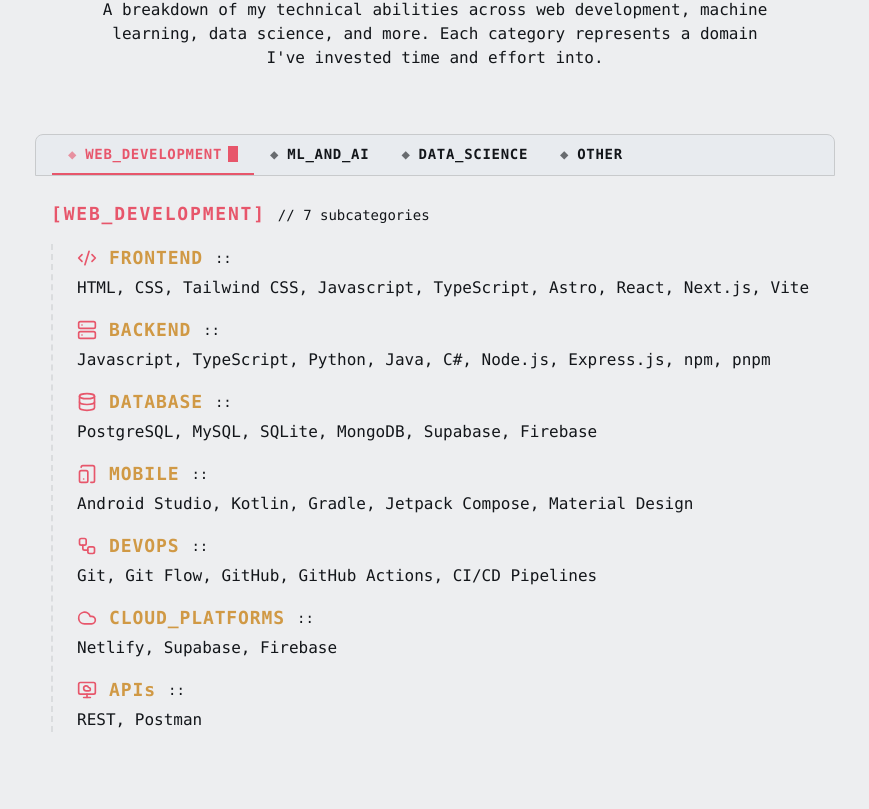
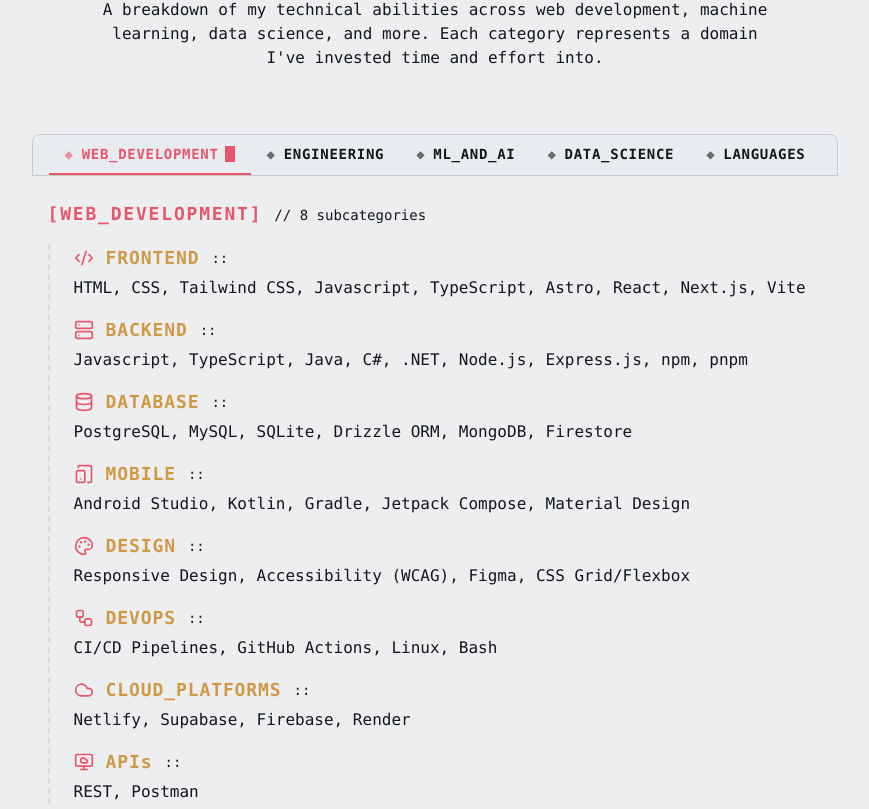
Before and after one commit to kevanoullio/kevanoullio.github.io, a React (Vite) app: page / in a window 1280 px wide. Shown: the part 831-1640 px from the top of the page, without its empty margins (205-1074 px from the left). Built offline with nearby package versions, Linux system fonts and the light colour scheme.

Commit message:
Greatly improved skills section, added several categories and subcategories and entries, added and updated icons.

```diff
--- a/src/pages/Skills.tsx
+++ b/src/pages/Skills.tsx
@@ -1,9 +1,10 @@
 import { useState, useEffect } from "react"
 import {
-  Code2, Server, Database, TabletSmartphone, Workflow, Cloud, MonitorCloud,
-  BookType, CpuIcon, ChartSpline, BrainCircuit, BotIcon,
-  ChartScatter, ChartPie, PiIcon, Sigma, Wrench,
-  FlaskConical, Palette, Terminal, GraduationCap
+  Code2, Server, Database, TabletSmartphone, Palette, Workflow, Cloud, MonitorCloud,
+  GitMerge, FlaskConical, LockKeyhole, House, GraduationCap, Terminal,
+  CpuIcon, ChartSpline, DecimalsArrowRight, BrainCircuit, BotIcon,
+  ChartScatter, ChartPie, Binary, PiIcon, Sigma, Wrench,
+  Code, SquareTerminal, DatabaseZap, CardSim
 } from "lucide-react"
 import { Section } from "@/components/Section"
 import { SectionPrompt } from "@/components/text/section-prompt"
@@ -17,12 +18,26 @@
     icon: "◆",
     skills: [
       { label: "FRONTEND", icon: Code2, value: "HTML, CSS, Tailwind CSS, Javascript, TypeScript, Astro, React, Next.js, Vite" },
-      { label: "BACKEND", icon: Server, value: "Javascript, TypeScript, Python, Java, C#, Node.js, Express.js, npm, pnpm" },
-      { label: "DATABASE", icon: Database, value: "PostgreSQL, MySQL, SQLite, MongoDB, Supabase, Firebase" },
+      { label: "BACKEND", icon: Server, value: "Javascript, TypeScript, Java, C#, .NET, Node.js, Express.js, npm, pnpm" },
+      { label: "DATABASE", icon: Database, value: "PostgreSQL, MySQL, SQLite, Drizzle ORM, MongoDB, Firestore" },
       { label: "MOBILE", icon: TabletSmartphone, value: "Android Studio, Kotlin, Gradle, Jetpack Compose, Material Design" },
-      { label: "DEVOPS", icon: Workflow, value: "Git, Git Flow, GitHub, GitHub Actions, CI/CD Pipelines" },
-      { label: "CLOUD_PLATFORMS", icon: Cloud, value: "Netlify, Supabase, Firebase" },
+      { label: "DESIGN", icon: Palette, value: "Responsive Design, Accessibility (WCAG), Figma, CSS Grid/Flexbox" },
+      { label: "DEVOPS", icon: Workflow, value: "CI/CD Pipelines, GitHub Actions, Linux, Bash" },
+      { label: "CLOUD_PLATFORMS", icon: Cloud, value: "Netlify, Supabase, Firebase, Render" },
       { label: "APIs", icon: MonitorCloud, value: "REST, Postman" },
+    ],
+  },
+    {
+    id: "ENGINEERING",
+    label: "ENGINEERING",
+    icon: "◆",
+    skills: [
+      { label: "VERSION_CONTROL", icon: GitMerge, value: "Git, Git Flow, Git Tagging, GitHub, GitLab"},
+      { label: "TESTING", icon: FlaskConical, value: "Unit / Integration / End-to-end, PyTest, Vitest, JUnit, Playwright"},
+      { label: "SECURITY", icon: LockKeyhole, value: "Authentication (OAuth, JWT), Input Validation, SQL Injection Prevention" },
+      { label: "ARCHITECTURE", icon: House, value: "MVC/MVVM, Monolith, Microservices, Serverless" },
+      { label: "METHODOLOGIES", icon: GraduationCap, value: "Git Flow, Agile, Scrum, Kanban" },
+      { label: "CLI_TOOLS", icon: Terminal, value: "Lazygit, Neovim, Vim, tmux" },
     ],
   },
   {
@@ -30,10 +45,10 @@
     label: "ML_AND_AI",
     icon: "◆",
     skills: [
-      { label: "LANGUAGES", icon: BookType, value: "Python, R" },
-      { label: "FRAMEWORKS", icon: CpuIcon, value: "TensorFlow, PyTorch, Keras, SciPy, Scikit-learn" },
-      { label: "ML_METHODS", icon: ChartSpline, value: "Linear Regression, Neural Networks, K-Means Clustering, PCA" },
-      { label: "AI_METHODS", icon: BrainCircuit, value: "Natural Language Processing, Computer Vision, Reinforcement Learning" },
+      { label: "FRAMEWORKS", icon: CpuIcon, value: "TensorFlow, PyTorch, Keras, SciPy, Scikit-learn, Hugging Face" },
+      { label: "ML_MATHEMATICS", icon: DecimalsArrowRight, value: "Gradient Descent, Backpropagation, Matrix Operations, Probability Distributions" },
+      { label: "ML_METHODS", icon: ChartSpline, value: "Linear Regression, Neural Networks, K-Means Clustering, PCA, Decision Trees" },
+      { label: "AI_METHODS", icon: BrainCircuit, value: "NLP, Embeddings, Computer Vision, Reinforcement Learning" },
       { label: "AI_CODING", icon: BotIcon, value: "Claude Code, GitHub Copilot, Opencode, LM Studio, Ollama, MCP Servers" },
     ],
   },
@@ -42,24 +57,24 @@
     label: "DATA_SCIENCE",
     icon: "◆",
     skills: [
-      { label: "LANGUAGES", icon: BookType, value: "Python, R, SQL" },
-      { label: "ANALYTICS", icon: ChartScatter, value: "Pandas, NumPy" },
+      { label: "ANALYTICS", icon: ChartScatter, value: "Pandas, NumPy, StatsModels" },
       { label: "VISUALIZATION", icon: ChartPie, value: "Matplotlib, Seaborn, Plotly, ggplot2" },
-      { label: "MATHEMATICS", icon: PiIcon, value: "Linear Algebra, Vectors, Matrices, Calculus" },
-      { label: "STATISTICS", icon: Sigma, value: "Hypothesis Testing, Probability, Regression Analysis" },
+      { label: "LINEAR_ALGEBRA", icon: Binary, value: "Vectors, Matrices, Matrix Decomposition, Eigenvalues/Eigenvectors" },
+      { label: "APPLIED_MATH", icon: PiIcon, value: "Calculus, Numerical Methods, Optimization, Interpolation, Graph Theory" },
+      { label: "STATISTICS", icon: Sigma, value: "Hypothesis Testing, Probability, Regression Analysis, Time Series Analysis" },
       { label: "TOOLS", icon: Wrench, value: "Jupyter Notebooks, R Studio" },
     ],
   },
   {
-    id: "OTHER",
-    label: "OTHER",
+    id: "LANGUAGES",
+    label: "LANGUAGES",
     icon: "◆",
     skills: [
-      { label: "PROGRAMMING_LANGUAGES", icon: BookType, value: "Python, C, C#, Java, Kotlin, SQL, Pine Script, Bash" },
-      { label: "TESTING", icon: FlaskConical, value: "Unit / Integration / End-to-end, PyTest, Vitest, JUnit, Playwright"},
-      { label: "DESIGN", icon: Palette, value: "Figma, CSS Grid/Flexbox" },
-      { label: "CLI_TOOLS", icon: Terminal, value: "Lazygit, Neovim, Vim, tmux" },
-      { label: "METHODOLOGIES", icon: GraduationCap, value: "Git Flow, Agile, Scrum" },
+      { label: "PROGRAMMING_LANGUAGES", icon: Code, value: "Python, C, JavaScript, TypeScript, Java, Kotlin, C#, R" },
+      { label: "SCRIPTING_LANGUAGES", icon: SquareTerminal, value: "Bash, PowerShell, Pine Script"},
+      { label: "QUERY_LANGUAGES", icon: DatabaseZap, value: "SQL" },
+      { label: "MARKUP_LANGUAGES", icon: Code2, value: "HTML, Markdown, MDX, XML" },
+      { label: "DATA_FORMATS", icon: CardSim, value: "CSV, JSON, YAML, TOML" },
     ],
   },
 ]
@@ -132,7 +147,7 @@
       </div>
 
       {/* Skills list */}
-      <div key={fadeKey} className="min-h-88 space-y-8 ml-4 pl-6 border-l-2 border-dashed border-border/50">
+      <div key={fadeKey} className="space-y-8 ml-4 pl-6 border-l-2 border-dashed border-border/50">
         <div className="animate-fade-in-up">
           {active.skills.map((skill) => {
             const Icon = skill.icon
```
